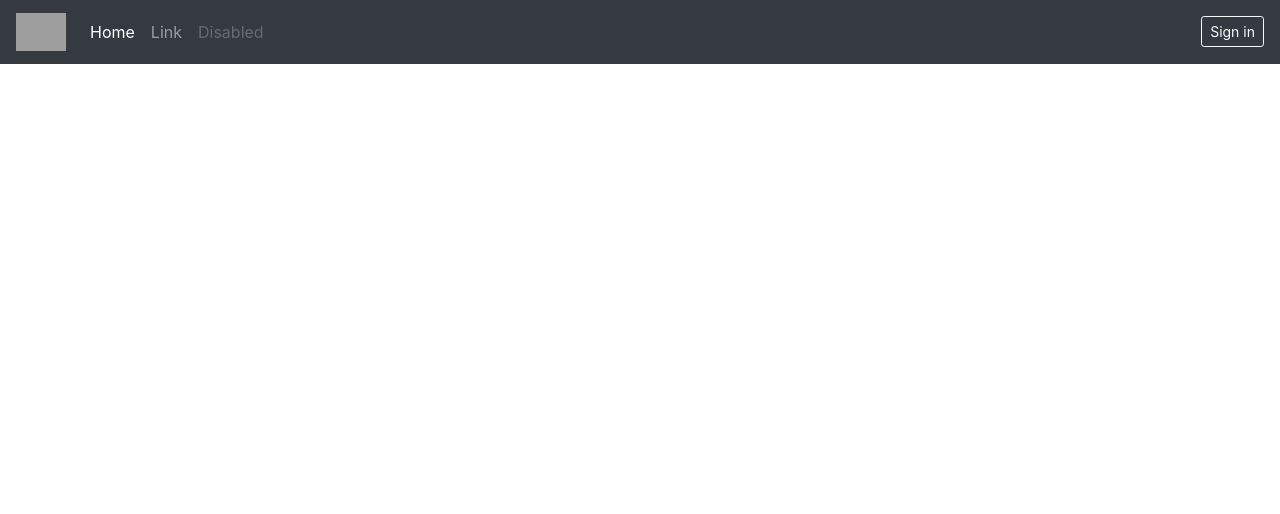
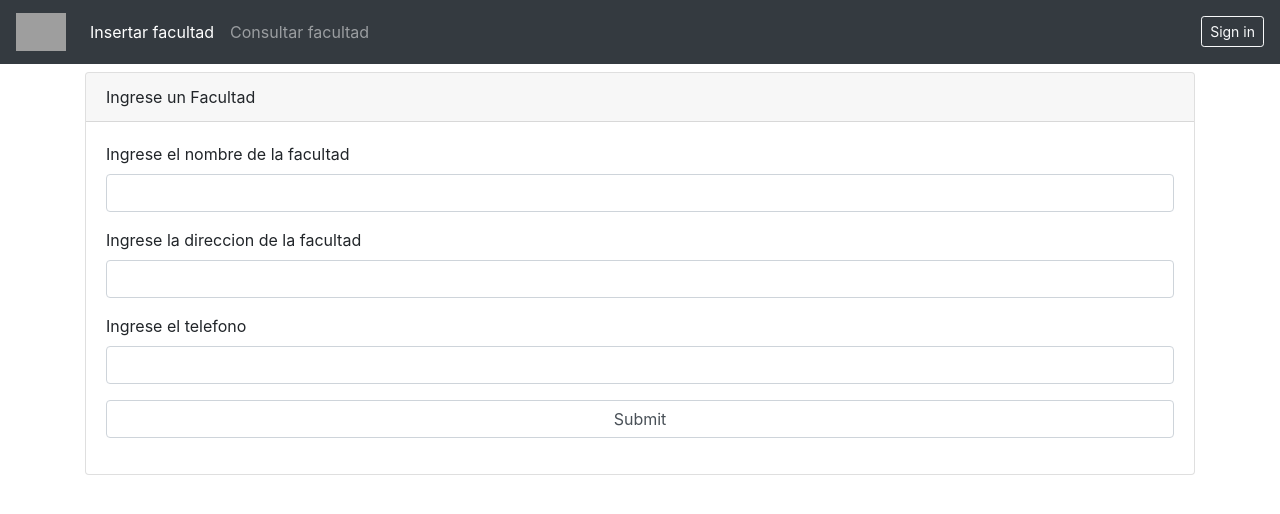
Before and after one commit to mateoepalza/Parcial, a PHP site: page / in a window 1280 px wide. Shown: the top 514 px of the page. Run offline with PHP 8.4, Linux system fonts and the light colour scheme; grey boxes are pictures that could not be loaded.

Commit message:
second commit

```diff
--- /dev/null
+++ b/Logica/Facultad.php
@@ -0,0 +1,73 @@
+<?php
+
+require_once "Persistencia/Conexion.php";
+require_once "Persistencia/FacultadDAO.php";
+
+Class Facultad{
+    private $idFacultad;
+    private $nombre;
+    private $direccion;
+    private $telefono;
+    private $FacultadDAO;
+    private $conexion;
+
+    public function Facultad($idFacultad = "", $nombre = "", $direccion = "", $telefono=""){
+
+        $this -> idFacultad = $idFacultad;
+        $this -> nombre = $nombre;
+        $this -> direccion = $direccion;
+        $this -> telefono = $telefono;
+
+        $this -> FacultadDAO = new FacultadDAO($idFacultad, $nombre, $direccion, $telefono);
+        $this -> conexion = new Conexion();
+
+    }
+
+    public function getIdFacultad(){
+        return $this -> idFacultad;
+    }
+
+
+    public function getNombre(){
+        return $this -> nombre;
+    }
+
+
+    public function getDireccion(){
+        return $this -> direccion;
+    }
+
+
+    public function getTelefono(){
+        return $this -> telefono;
+    }
+
+    public function guardar(){
+        $this -> conexion -> abrir();
+        $this -> conexion -> ejecutar($this -> FacultadDAO -> guardar());
+        $this -> conexion -> cerrar();
+    }
+
+    public function consultarTodo(){
+        $this -> conexion -> abrir();
+        $this -> conexion -> ejecutar($this -> FacultadDAO -> consultarTodo());
+        $result = Array();
+        while($res = $this -> conexion -> extraer()){
+            array_push($result, new Facultad($res[0], $res[1], $res[2], $res[3]));
+        }
+
+        $this -> conexion -> cerrar();
+        return $result;
+
+    }
+    public function cantidadFacultades(){
+        $this -> conexion -> abrir();
+        $this -> conexion -> ejecutar($this -> FacultadDAO -> cantidadFacultades());
+        $res = $this -> conexion -> extraer();
+        $this -> conexion -> cerrar();
+        return $res[0];
+
+    }
+}
+
+?>
--- a/Persistencia/Conexion.php
+++ b/Persistencia/Conexion.php
@@ -4,7 +4,7 @@ class Conexion{
     private $resultado;
 
     function abrir(){
-        $this -> mysqli = new mysqli("localhost", "root", "background=FFF", "virtualud");
+        $this -> mysqli = new mysqli("localhost", "root", "background=FFF", "parcial");
         $this -> mysqli -> set_charset("utf8");
     }
 
--- /dev/null
+++ b/Persistencia/FacultadDAO.php
@@ -0,0 +1,41 @@
+<?php
+
+Class FacultadDAO{
+    private $idFacultad;
+    private $nombre;
+    private $direccion;
+    private $telefono;
+
+    public function FacultadDAO($idFacultad = "", $nombre = "", $direccion = "", $telefono=""){
+
+        $this -> idFacultad = $idFacultad;
+        $this -> nombre = $nombre;
+        $this -> direccion = $direccion;
+        $this -> telefono = $telefono;
+
+    }
+
+
+    public function consultarTodo(){
+        return "SELECT idFacultad, nombre, direccion, telefono
+                FROM facultad";
+    }
+
+    public function consultarPartes(){
+        return "SELECT idFacultad, nombre, direccion, telefono
+                FROM facultad
+                LIMIT  ";
+    }
+
+    public function guardar(){
+        return "INSERT INTO facultad (nombre, direccion, telefono)
+                VALUES ('" . $this -> nombre . "', '" . $this -> direccion . "' , " . $this -> telefono . " )";
+    }
+
+    public function cantidadFacultades(){
+        return "SELECT count(*)
+                FROM facultad";
+    }
+}
+
+?>
--- a/Persistencia/db.txt
+++ b/Persistencia/db.txt
@@ -5,7 +5,7 @@ use parcial;
 create table facultad(
     idFacultad int not null auto_increment,
     nombre varchar(50) not null,
-    dirección varchar(80) not null,
+    direccion varchar(80) not null,
     telefono int,
     primary key(idFacultad)
 );
--- /dev/null
+++ b/Vista/Facultad/crearFacultad.php
@@ -0,0 +1,52 @@
+
+<?php
+
+
+    $nombre = "";
+    $direccion = "";
+    $telefono = "";
+    echo "dsfds";
+    if(isset($_POST['enviar'])){
+        echo "entraa";
+        $nombre = $_POST['nombre'];
+        $direccion = $_POST['direccion'];
+        $telefono = $_POST['telefono'];
+        $facultad = new Facultad("", $nombre, $direccion, $telefono);
+        $facultad -> guardar();
+    }
+
+
+?>
+
+<div class="container mt-5">
+    <div class="row">
+        <div class="col">
+            <div class="card">
+                <div class="card-header">
+                    Ingrese un Facultad
+                </div>
+                <div class="card-body">
+
+                    <form action="index.php?pid=<?php echo "Vista/Facultad/crearFacultad.php"?>" method ="POST">
+                        <div class="form-group">
+                            <label>Ingrese el nombre de la facultad</label>
+                            <input class="form-control" name="nombre" type="text" value="<?php echo $nombre ?>">
+                        </div>
+                        <div class="form-group">
+                            <label>Ingrese la direccion de la facultad</label>
+                            <input class="form-control" name="direccion" type="text" value="<?php echo $direccion ?>">
+                        </div>
+                        <div class="form-group">
+                            <label>Ingrese el telefono</label>
+                            <input class="form-control" name="telefono" type="number" value="<?php echo $telefono ?>">
+                        </div>
+                        <div class="form-group">
+                            <input class="form-control" name="enviar" type="submit">
+                        </div>
+                    </form>
+                </div>
+            </div>
+
+        </div>
+    </div>
+</div>
--- a/Vista/Main/footer.php
+++ b/Vista/Main/footer.php
@@ -1,8 +1,4 @@
 
-    <!-- Optional JavaScript -->
-    <!-- jQuery first, then Popper.js, then Bootstrap JS -->
-    <script src="https://code.jquery.com/jquery-3.5.1.slim.min.js" integrity="sha384-DfXdz2htPH0lsSSs5nCTpuj/zy4C+OGpamoFVy38MVBnE+IbbVYUew+OrCXaRkfj" crossorigin="anonymous"></script>
-    <script src="https://cdn.jsdelivr.net/npm/popper.js@1.16.0/dist/umd/popper.min.js" integrity="sha384-Q6E9RHvbIyZFJoft+2mJbHaEWldlvI9IOYy5n3zV9zzTtmI3UksdQRVvoxMfooAo" crossorigin="anonymous"></script>
-    <script src="https://stackpath.bootstrapcdn.com/bootstrap/4.5.0/js/bootstrap.min.js" integrity="sha384-OgVRvuATP1z7JjHLkuOU7Xw704+h835Lr+6QL9UvYjZE3Ipu6Tp75j7Bh/kR0JKI" crossorigin="anonymous"></script>
+
   </body>
 </html>
--- a/Vista/Main/header.php
+++ b/Vista/Main/header.php
@@ -1,13 +1,15 @@
 <!doctype html>
-<html lang="en">
+<html>
   <head>
     <!-- Required meta tags -->
     <meta charset="utf-8">
     <meta name="viewport" content="width=device-width, initial-scale=1, shrink-to-fit=no">
+<!-- CSS only -->
+<link rel="stylesheet" href="https://stackpath.bootstrapcdn.com/bootstrap/4.5.0/css/bootstrap.min.css" integrity="sha384-9aIt2nRpC12Uk9gS9baDl411NQApFmC26EwAOH8WgZl5MYYxFfc+NcPb1dKGj7Sk" crossorigin="anonymous">
 
-    <!-- Bootstrap CSS -->
-    <link rel="stylesheet" href="https://stackpath.bootstrapcdn.com/bootstrap/4.5.0/css/bootstrap.min.css" integrity="sha384-9aIt2nRpC12Uk9gS9baDl411NQApFmC26EwAOH8WgZl5MYYxFfc+NcPb1dKGj7Sk" crossorigin="anonymous">
-
-    <title>Hello, world!</title>
+<!-- JS, Popper.js, and jQuery -->
+<script src="https://code.jquery.com/jquery-3.5.1.slim.min.js" integrity="sha384-DfXdz2htPH0lsSSs5nCTpuj/zy4C+OGpamoFVy38MVBnE+IbbVYUew+OrCXaRkfj" crossorigin="anonymous"></script>
+<script src="https://cdn.jsdelivr.net/npm/popper.js@1.16.0/dist/umd/popper.min.js" integrity="sha384-Q6E9RHvbIyZFJoft+2mJbHaEWldlvI9IOYy5n3zV9zzTtmI3UksdQRVvoxMfooAo" crossorigin="anonymous"></script>
+<script src="https://stackpath.bootstrapcdn.com/bootstrap/4.5.0/js/bootstrap.min.js" integrity="sha384-OgVRvuATP1z7JjHLkuOU7Xw704+h835Lr+6QL9UvYjZE3Ipu6Tp75j7Bh/kR0JKI" crossorigin="anonymous"></script>
   </head>
   <body>
--- a/Vista/Main/nav.php
+++ b/Vista/Main/nav.php
@@ -6,13 +6,10 @@
         <a class="navbar-brand" href="#"><img src="Vista/static/img/logo.png" width=50></a>
         <ul class="navbar-nav mr-auto mt-2 mt-lg-0">
             <li class="nav-item active">
-                <a class="nav-link" href="#">Home <span class="sr-only">(current)</span></a>
+                <a class="nav-link" href="index.php?pid=Vista/Facultad/crearFacultad.php">Insertar facultad <span class="sr-only">(current)</span></a>
             </li>
             <li class="nav-item">
-                <a class="nav-link" href="#">Link</a>
-            </li>
-            <li class="nav-item">
-                <a class="nav-link disabled" href="#" tabindex="-1" aria-disabled="true">Disabled</a>
+                <a class="nav-link" href="index.php?pid=Vista/Facultad/buscarFacultad.php">Consultar facultad</a>
             </li>
         </ul>
         <div class="">
--- a/index.php
+++ b/index.php
@@ -1,5 +1,17 @@
 <?php
+
+    require "Logica/Facultad.php";
+
     include "Vista/Main/header.php";
     include "Vista/Main/nav.php";
+
+    if(isset($_GET['pid'])){
+        $var = base64_decode($_GET['pid']);
+        echo $var;
+        include $_GET['pid'];
+    }else{
+        include "Vista/Facultad/crearFacultad.php";
+    }
+
     include "Vista/Main/footer.php";
 ?>
```
Also changed, not shown: Vista/Facultad/buscarFacultad.php (added, +156 -0 lines).
